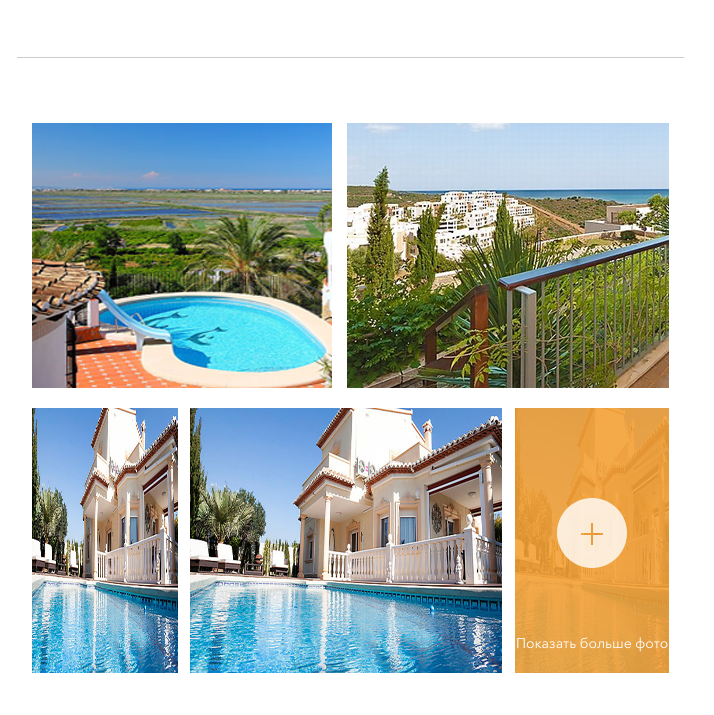
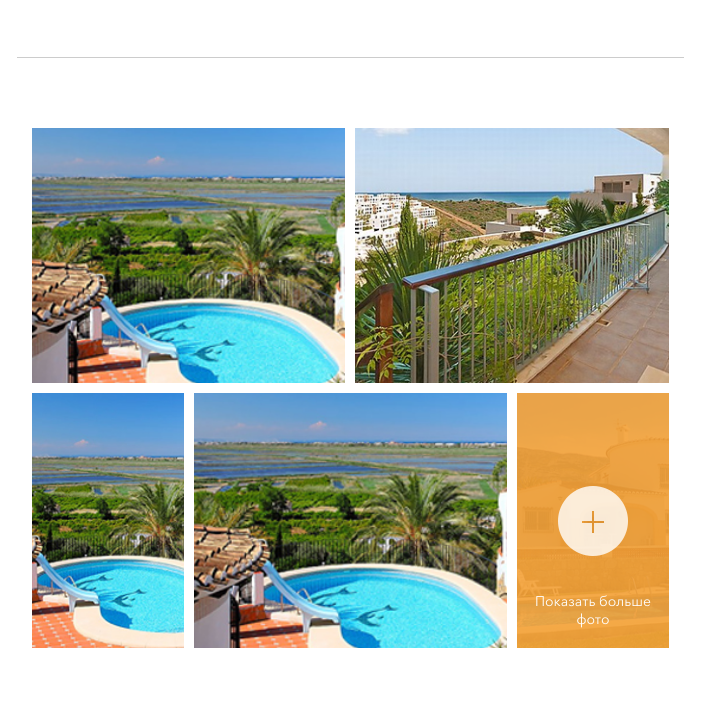
Before and after one commit to babaibel/Revago, a plain HTML site: page willa.html in a window 1280 px wide. Shown: the part 1963-2678 px from the top of the page, without its empty margins (73-787 px from the left). Drawn offline with Linux system fonts and the light colour scheme; some packages are replaced by stand-ins of ours.

Commit message:
Вилла галлерея

```diff
--- a/css/willa.css
+++ b/css/willa.css
@@ -336,35 +336,105 @@ h4 {
 .description-home button {
   float: right;
 }
-.direction {
+.willa-gallery {
     padding: 65px 0 65px;
     margin-top: 60px;
     border-top: 1px solid #CCC;
 }
-.direction a:after {
+.willa-gallery a:after {
+    background: url("images/icons.png") no-repeat -58px 0;
+    content: "";
+    height: 70px;
+    left: 50%;
+    margin: -35px 0 0 -35px;
     position: absolute;
-    left: 50%;
-    content: '';
-    top: 90px;
+    top: -75px;
+    transition: top 0.4s ease-in-out 0s;
+    width: 70px;
 }
 
-.direction a span {
+.willa-gallery a span {
     background: rgba(244, 161, 55, .9);
-    height: 100%;
-    padding-top: 205px
+    height: 0;
+    position: absolute;
+    left: 0;
+    right: 0;
+    bottom: 0;
+    padding-left: 5px;
+    padding-right: 5px;
+    padding-bottom: 0;
+    transition: padding 0.4s ease-in-out 0s;
+    height: auto;
+    padding-top: 0px;
+    text-align: center;
+    color: #fff;
 }
 
-.direction .two-block .gal {
-    width: 47.1%;
-    margin: 0 1.8% 20px 0;
-    display: inline-block;
-    height: 265px;
+.willa-gallery .gal a:hover span,
+.willa-gallery ._hovered span{
+  padding-top: 300px;
 }
 
-.direction .three-block .gal {
-  width: 100%;
+.willa-gallery ._hovered span{
+  padding-bottom: 20px;
+}
+
+.willa-gallery .gal a{
+  display: block;
+  position: absolute;
+  left: 0;
+  right: 0;
+  top: 0;
+  bottom: 0;
+  background-size: cover;
+  background-repeat: no-repeat;
+  background-position: 50% 50%;
+  overflow: hidden;
+}
+
+.willa-gallery .gal a:hover:after,
+.willa-gallery .gal ._hovered:after{
+  top: 50%;
+}
+
+.willa-gallery .gal__inner{
+  position: relative;
+  height: 255px;
+}
+
+.willa-gallery .gallery-block{
+  margin: 0 -5px;
+}
+
+.willa-gallery .gallery-block:after{
+  content: "";
+  clear: both;
+  display: table;
+}
+
+.willa-gallery .gal {
   display: block;
   height: 265px;
+  float: left;
+  position: relative;
+  padding: 5px;
+}
+
+.willa-gallery .gal.gal--50 {
+  width: 50%;
+}
+
+.willa-gallery .gal.gal--25 {
+  width: 25%;
+}
+
+
+/*
+.direction .two-block .gal {
+    width: 50%;
+    height: 265px;
+    position: relative;
+    float: left;
 }
 
 .direction .three-block a {
@@ -390,7 +460,7 @@ h4 {
 .direction .three-block a:after {
 
 }
-
+ */
 .photo span {
   height: 0;
   padding-bottom: 20px;
@@ -785,6 +855,18 @@ footer a:hover {
   header .right-side nav ul {
     position: fixed;
   }
+
+  .willa-gallery .gal{
+    height: 200px;
+  }
+
+  .willa-gallery .gal .gal__inner{
+    height: 190px;
+  }
+
+  .willa-gallery .gal.gal--25{
+    width: 50%;
+  }
 }
 
 @media (max-width: 550px) {
@@ -801,6 +883,8 @@ footer a:hover {
       height: 100% !important;
       margin-top: 0%;
   }
+
+
 }
 
 @media (min-width: 992px) {
@@ -814,4 +898,21 @@ footer a:hover {
   }
 }
 
+@media (max-width: 479px){
+  .willa-gallery .gal{
+    height: 200px;
+  }
+
+  .willa-gallery .gal .gal__inner{
+    height: 190px;
+  }
+
+  .willa-gallery .gal.gal--25,
+  .willa-gallery .gal.gal--50{
+    width: 100%;
+  }
+}
+
+
+
 /*# sourceMappingURL=style.css.map */
--- a/willa.html
+++ b/willa.html
@@ -314,27 +314,44 @@
             <p class="hid">Lorem ipsum dolor sit amet, consectetur adipisicing elit. Odit totam doloremque quis quo adipisci officia sit dolorum accusantium nihil aliquid. Accusamus quo voluptate repudiandae natus sed et quia, rem, dolorum.</p>
             <button class="btn-link read-next">Читать далее</button>
           </section><!-- /.description-home -->
-          <section class="direction photo" id="aniimated-thumbnials">
+          <section class="willa-gallery photo" id="aniimated-thumbnials">
             <div class="container">
-              <div class="two-block">
-                <div class="gal">
-                  <img src="css/images/core/city-1.jpg" alt="Аликанте" />
+              <div class="gallery-block">
+                <div class="gal gal--50">
+                  <div class="gal__inner">
+                    <a class="screenerr" href="css/images/core/city-1.jpg" style="background-image: url(css/images/core/city-1.jpg)">
+                    <span></span>
+                  </a>
+                  </div>
                 </div>
-                <div class="gal">
-                  <img src="css/images/core/city-2.jpg" alt="Аликанте" />
+                <div class="gal gal--50">
+                  <div class="gal__inner">
+                    <a class="screenerr" href="css/images/core/city-2.jpg" style="background-image: url(css/images/core/city-2.jpg)">
+                    <span></span>
+                  </a>
+                  </div>
                 </div>
-              </div>
-              <div class="three-block">
-                <div class="gal">
-                  <img src="css/images/core/city-5.jpg" alt="Кастельон" />
+                <div class="gal gal--25">
+                  <div class="gal__inner">
+                    <a class="screenerr" href="css/images/core/city-1.jpg" style="background-image: url(css/images/core/city-1.jpg)">
+                    <span></span>
+                  </a>
+                  </div>
                 </div>
-                <div class="gal mid">
-                  <img src="css/images/core/city-5.jpg" alt="Кастельон" />
+                <div class="gal gal--50">
+                  <div class="gal__inner">
+                    <a class="screenerr" style="background-image: url(css/images/core/city-1.jpg)" href="css/images/core/city-1.jpg">
+                    <span></span>
+                  </a>
+                  </div>
                 </div>
-                <a href="css/images/core/city-5.jpg" class="screenerr">
-                  <img src="css/images/core/city-5.jpg" alt="Кастельон" />
-                  <span>Показать больше фото</span>
-                </a>
+                <div class="gal gal--25">
+                  <div class="gal__inner">
+                    <a href="#" class="screenerr _hovered" style="background-image: url(css/images/core/city-3.jpg)" href="css/images/core/city-3.jpg">
+                      <span>Показать больше фото</span>
+                    </a>
+                  </div>
+                </div>
               </div>
                <div class="hid">
                   <a href="css/images/core/city-5.jpg" class="screenerr">
```
Lines whose indentation alone changed are shown as unchanged.
